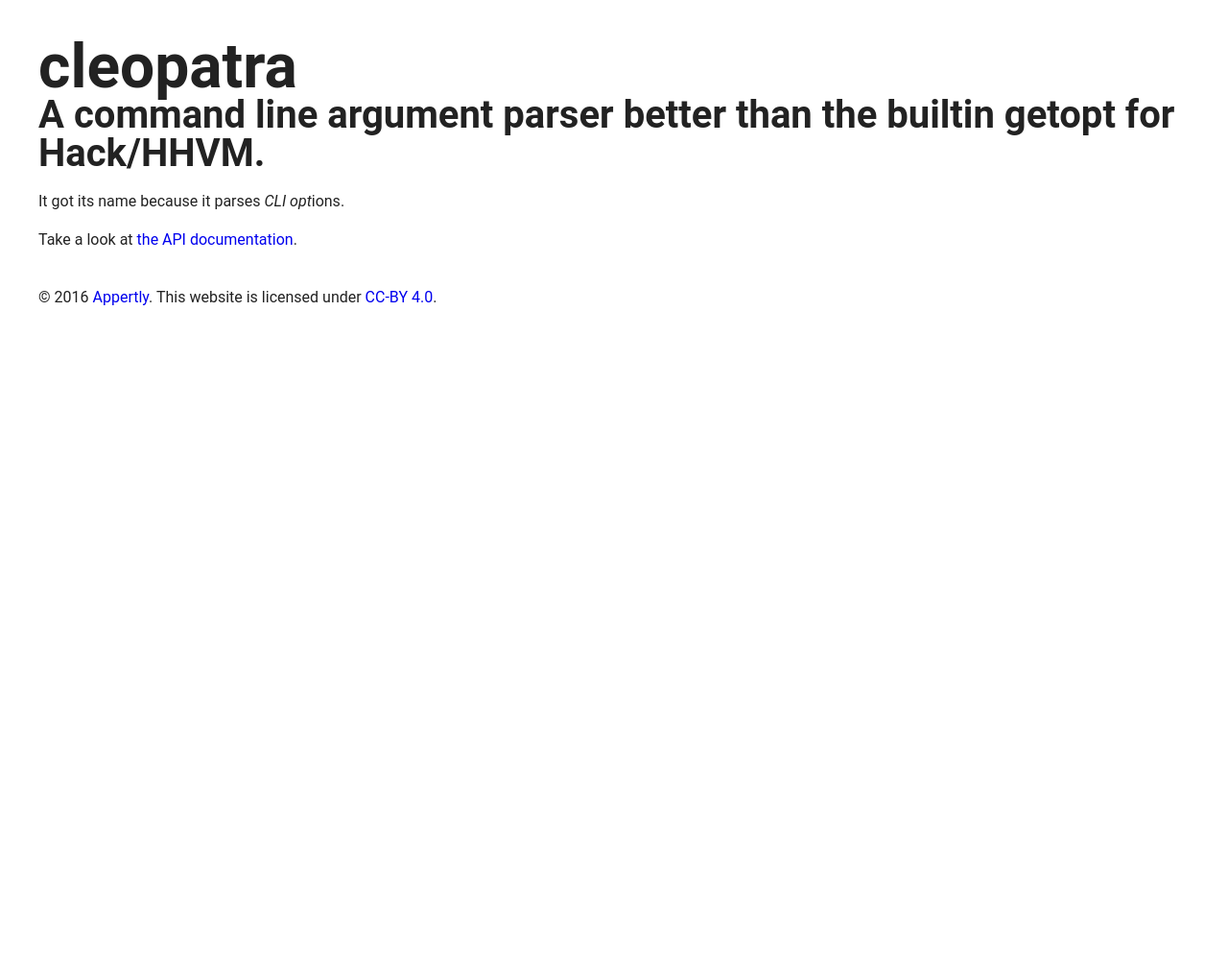
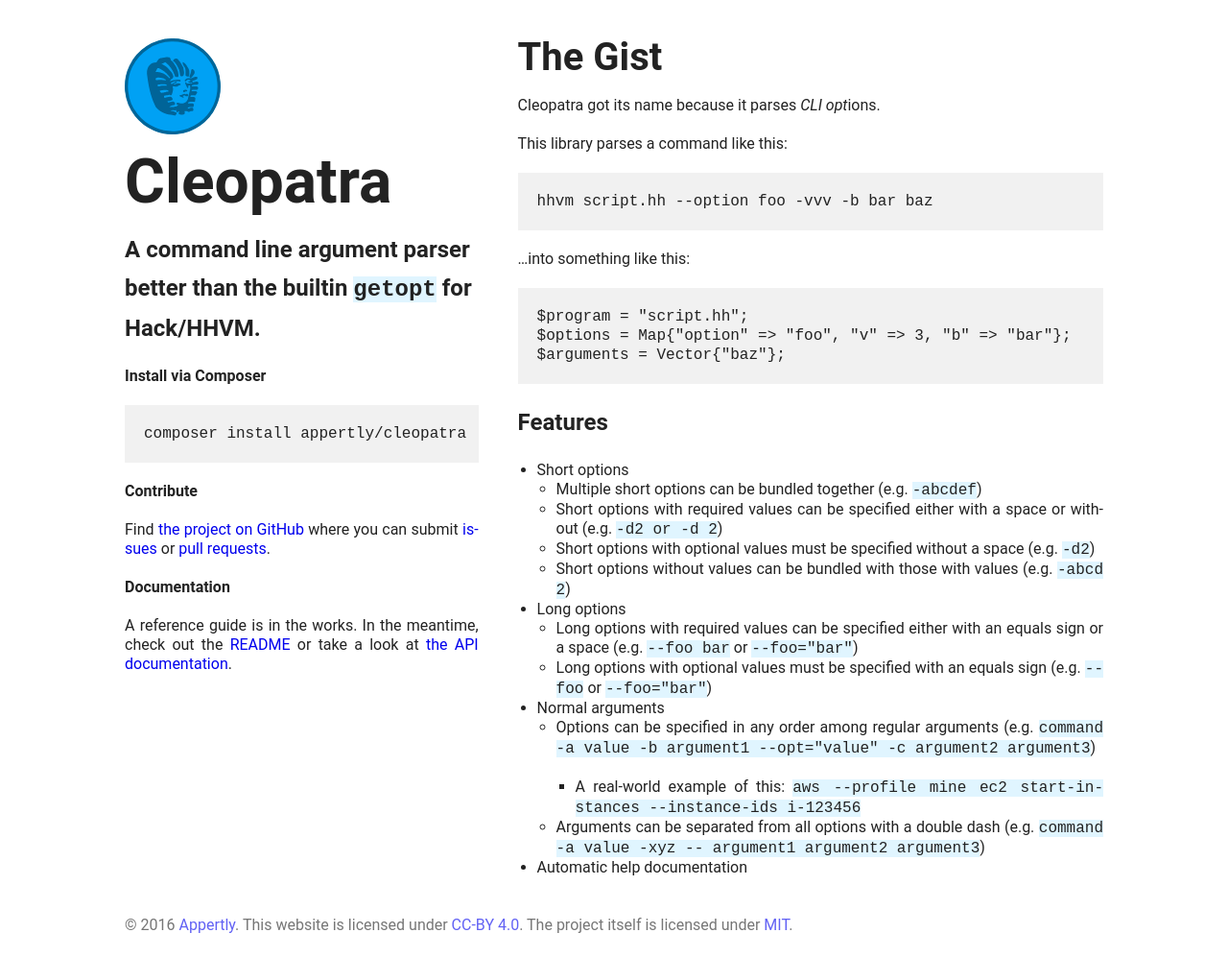
Before and after one commit to appertly/cleopatra, a plain HTML site: page index.html in a window 1280 px wide. Shown: the whole page at 96% size. Before the commit the page ends 800 px from the top, so only its background shows below. Drawn offline with nearby package versions, Linux system fonts and the light colour scheme.

Commit message:
CSS and content changes

```diff
--- a/css/main.css
+++ b/css/main.css
@@ -129,6 +129,44 @@ td > *:last-child {
 	}
 }
 
+#universe {
+    max-width: 1020px;
+    margin: 0 auto;
+}
+.logo {
+    background-image: url("../favicon.svg");
+    background-repeat: no-repeat;
+    background-position: left;
+    background-size: contain;
+    height: 100px;
+    margin-bottom: 1.25em;
+}
+.install {
+    margin-top: 1.25em;
+}
+#page-header h2 {
+    font-size: 1.5em;
+	line-height: 1.667em;
+    margin-top: 0.833em;
+}
+code {
+    background-color: #e0f5ff;
+}
+pre {
+    background-color: #f1f1f1;
+    padding: 1.25em;
+    overflow-x: auto;
+}
+pre code {
+    background-color: transparent;
+}
+#page-footer {
+    color: rgba(34, 34, 34, 0.62);
+}
+#page-footer a {
+    color: rgba(0, 0, 238, 0.62);
+}
+
 /* ==========================================================================
    These are some useful utility classes from both H5BP and Bootstrap
    ========================================================================== */
--- a/index.html
+++ b/index.html
@@ -36,26 +36,84 @@
         <link rel="apple-touch-icon-precomposed" href="favicon-57.png">
     </head>
     <body>
-        <div class="universe">
-            <a class="visuallyhidden focusable" id="skip-to-main" href="#main">Skip to main content</a>
+        <div id="universe">
+            <div class="columns columns-golden big-right clearfix">
+                <div class="column">
                     <header id="page-header" role="banner">
-                    <h1>cleopatra</h1>
-                    <h2>A command line argument parser better than the builtin getopt for Hack/HHVM.</h2>
+                        <div class="logo" role="presentation"></div>
+                        <h1>Cleopatra</h1>
+                        <h2>A command line argument parser better than the builtin <code>getopt</code> for Hack/HHVM.</h2>
                         <div class="region clearfix">
                         </div>
                     </header>
+                    <div class="install">
+                        <h4>Install via Composer</h4>
+                        <pre class="language-bash"><code>composer install appertly/cleopatra</code></pre>
+                    </div>
+                    <div class="contribute">
+                        <h4>Contribute</h4>
+                        <p>Find <a href="https://github.com/appertly/cleopatra/">the project on GitHub</a>
+                            where you can submit <a href="https://github.com/appertly/cleopatra/issues">issues</a>
+                            or <a href="https://github.com/appertly/cleopatra/pulls">pull requests</a>.
+                        </p>
+                    </div>
+                    <div class="docs">
+                        <h4>Documentation</h4>
+                        <p>A reference guide is in the works. In the meantime, check out the
+                            <a href="https://github.com/appertly/cleopatra/blob/master/README.md">README</a>
+                            or take a look at <a href="api/">the API documentation</a>.</p>
+                    </div>
+                </div>
+                <div class="column">
                     <main role="main">
                         <div class="region clearfix">
-                    <p>It got its name because it parses <em>CLI opt</em>ions.</p>
-                    <p>Take a look at <a href="api/">the API documentation</a>.</p>
+                            <h2>The Gist</h2>
+                            <p>Cleopatra got its name because it parses <em>CLI opt</em>ions.</p>
+                            <p>This library parses a command like this:</p>
+                            <pre class="language-bash"><code>hhvm script.hh --option foo -vvv -b bar baz</code></pre>
+                            <p>…into something like this:</p>
+                            <pre class="language-hack"><code>$program = "script.hh";
+$options = Map{"option" => "foo", "v" => 3, "b" => "bar"};
+$arguments = Vector{"baz"};</code></pre>
+                            <h3>Features</h3>
+                            <ul>
+                                <li>Short options
+                                    <ul>
+                                        <li>Multiple short options can be bundled together (e.g. <code>-abcdef</code>)</li>
+                                        <li>Short options with required values can be specified either with a space or without (e.g. <code>-d2 or -d 2</code>)</li>
+                                        <li>Short options with optional values must be specified without a space (e.g. <code>-d2</code>)</li>
+                                        <li>Short options without values can be bundled with those with values (e.g. <code>-abcd 2</code>)</li>
+                                    </ul>
+                                </li>
+                                <li>Long options
+                                    <ul>
+                                        <li>Long options with required values can be specified either with an equals sign or a space (e.g. <code>--foo bar</code> or <code>--foo="bar"</code>)</li>
+                                        <li>Long options with optional values must be specified with an equals sign (e.g. <code>--foo</code> or <code>--foo="bar"</code>)</li>
+                                    </ul>
+                                </li>
+                                <li>Normal arguments
+                                    <ul>
+                                        <li>Options can be specified in any order among regular arguments (e.g. <code>command -a value -b argument1 --opt="value" -c argument2 argument3</code>)
+                                            <ul>
+                                                <li>A real-world example of this: <code>aws --profile mine ec2 start-instances --instance-ids i-123456</code></li>
+                                            </ul>
+                                        </li>
+                                        <li>Arguments can be separated from all options with a double dash (e.g. <code>command -a value -xyz -- argument1 argument2 argument3</code>)</li>
+                                    </ul>
+                                </li>
+                                <li>Automatic help documentation</li>
+                            </ul>
                         </div>
                     </main>
+                </div>
+            </div>
             <footer id="page-footer" role="contentinfo">
                 <div class="region clearfix">
                     <div class="block">
                         <p class="copyright">
                             © 2016 <a href="https://github.com/appertly">Appertly</a>.
                             This website is licensed under <a rel="license" href="https://creativecommons.org/licenses/by/4.0/">CC-BY 4.0</a>.
+                            The project itself is licensed under <a href="http://spdx.org/licenses/MIT.html">MIT</a>.
                         </p>
                     </div>
                 </div>
```
Lines whose indentation alone changed are shown as unchanged.
